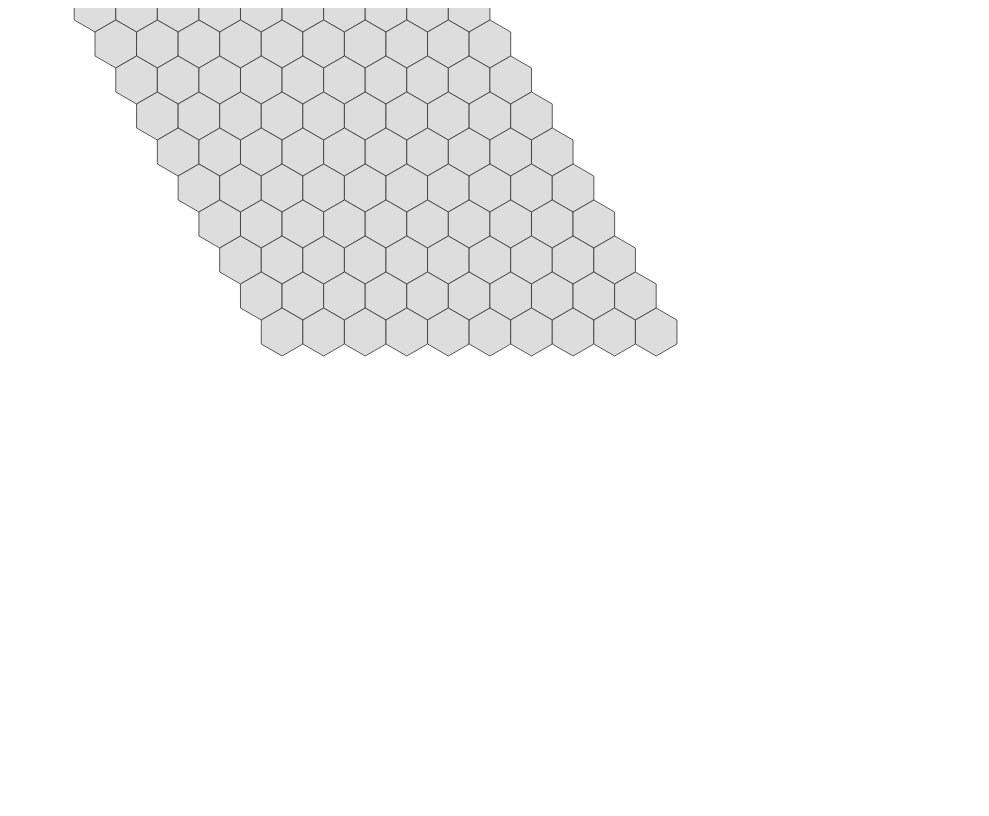
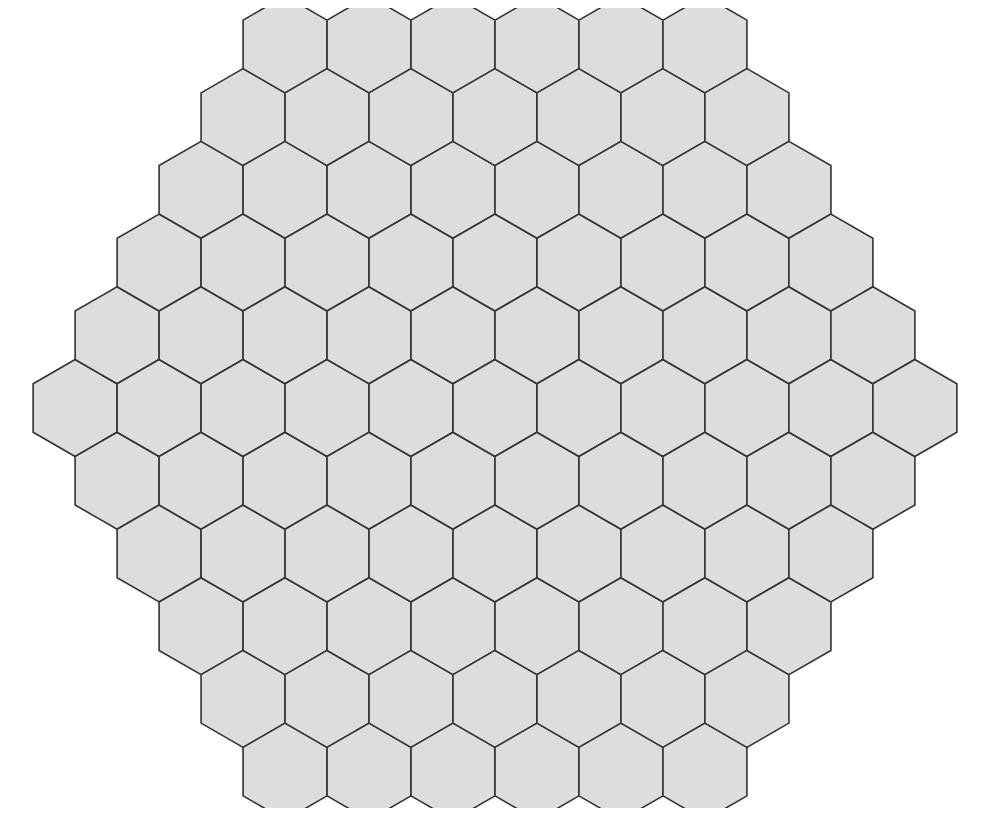
Before and after one commit to Paraldos/rpg-tools, a React (Vite) app: page / in a window 1280 px wide. Shown: the whole page, without its empty margins (153-1142 px from the left). Built offline with nearby package versions, Linux system fonts and the light colour scheme.

Commit message:
base setup für hexmap

```diff
--- a/src/App.jsx
+++ b/src/App.jsx
@@ -1,5 +1,5 @@
 import React from "react";
-import HexMap from "./components/hex_maps/HexMap";
+import HexMap from "./components/hex-map/HexMap";
 
 export default function App() {
   return (
--- a/src/components/hex_maps/HexMap.jsx
+++ b/src/components/hex-map/HexMap.jsx
@@ -24,17 +24,26 @@ function Hex({ q, r, size }) {
   );
 }
 
-export default function HexMap({ rows = 10, cols = 10, size = 30 }) {
+export default function HexMap({ radius = 5, size = 30 }) {
   const hexes = [];
 
-  for (let r = 0; r < rows; r++) {
-    for (let q = 0; q < cols; q++) {
+  for (let q = -radius; q <= radius; q++) {
+    const r1 = Math.max(-radius, -q - radius);
+    const r2 = Math.min(radius, -q + radius);
+    for (let r = r1; r <= r2; r++) {
       hexes.push(<Hex key={`${q},${r}`} q={q} r={r} size={size} />);
     }
   }
 
+  const mapWidth = Math.sqrt(3) * size * (2 * radius + 1);
+  const mapHeight = 1.5 * size * (2 * radius + 1);
+
   return (
-    <svg width="100%" height="100%" viewBox="0 0 1000 1000">
+    <svg
+      width="100%"
+      height="100%"
+      viewBox={`-${mapWidth / 2} -${mapHeight / 2} ${mapWidth} ${mapHeight}`}
+    >
       {hexes}
     </svg>
   );
```
